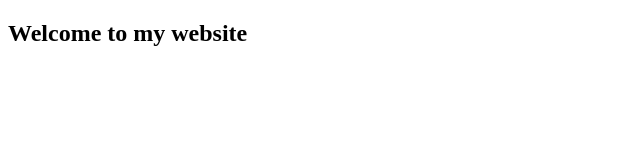
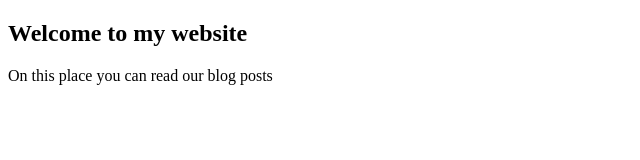
Before and after one commit to iykeman162/learning-git, a plain HTML site: page index.html in a window 1280 px wide. Shown: the whole page, without its empty margins (0-640 px from the left). Drawn offline with Linux system fonts and the light colour scheme.

Commit message:
added p element on index.html

```diff
--- a/index.html
+++ b/index.html
@@ -8,5 +8,6 @@
 </head>
 <body>
 <h2>Welcome to my website</h2>
+<p>On this place you can read our blog posts</p>
 </body>
 </html>
```
